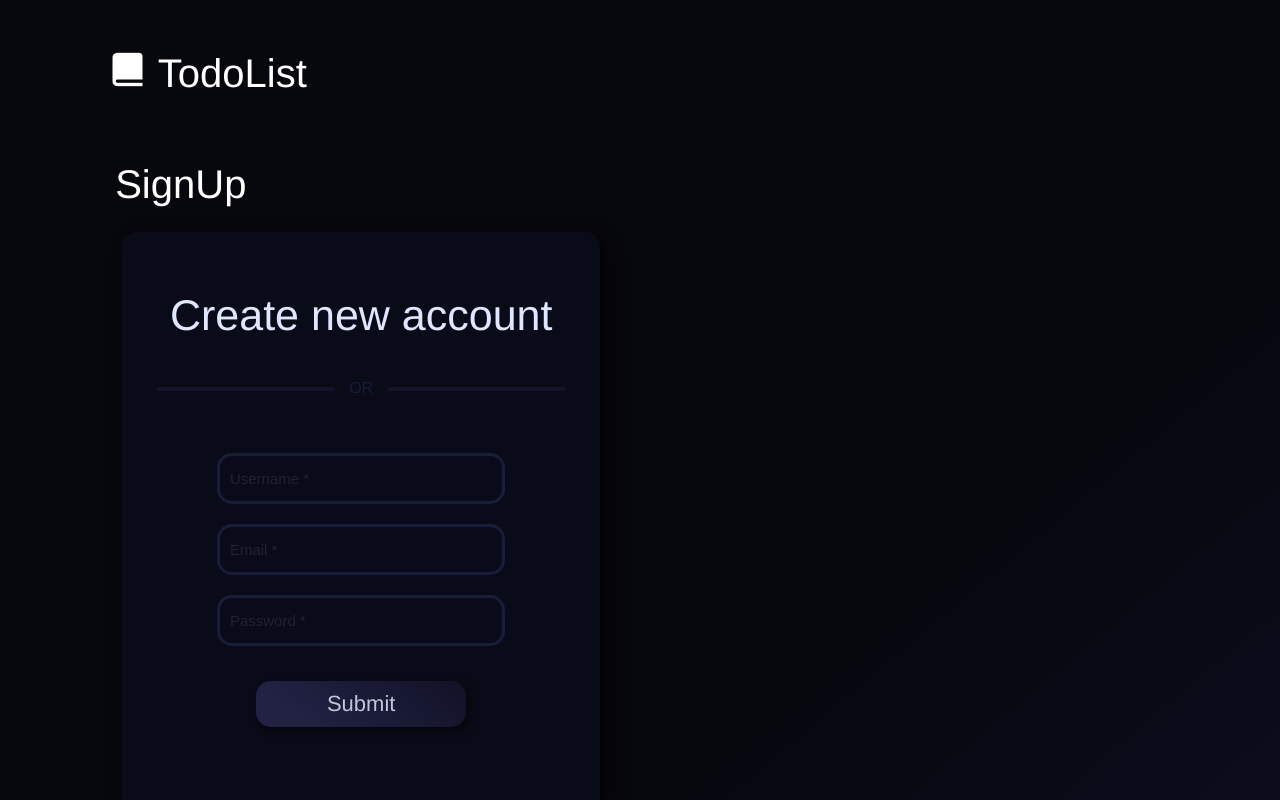
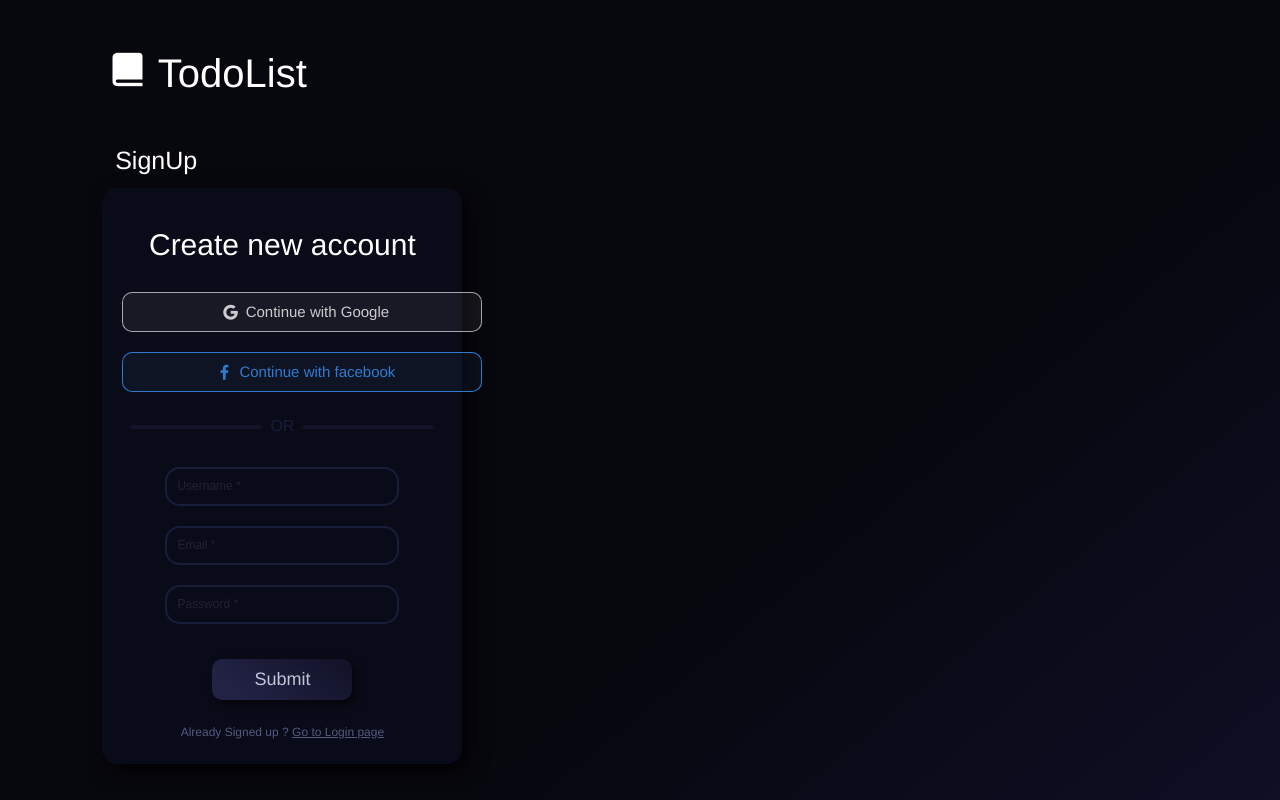
Before and after one commit to BROOTBULL/todolist-with-reactjs, a React (Vite) app in the folder frontend/: page /SignUp in a window 1280 px wide. Shown: the top 800 px of the page. Built offline with nearby package versions, Linux system fonts and the light colour scheme; no server answers; a web font is replaced by a local one.

Commit message:
new ui changes

```diff
--- a/frontend/SignUpPage/login.jsx
+++ b/frontend/SignUpPage/login.jsx
@@ -3,6 +3,7 @@ import { useState } from "react";
 import Footer from "../HomePage/footer";
 import "./signUp.css"
 import { authStore } from "../store/auth.store";
+import { useNavigate } from "react-router-dom";
 
 
 
@@ -15,6 +16,7 @@ export default function LogInPage()
     password:""
   })
 const {login}=authStore()
+const navigate=useNavigate();
 
  async function handleUserInput(e)
  {
@@ -38,24 +40,24 @@ const {login}=authStore()
             <i className="bx bxs-book-alt"></i> TodoList
             </div>
           </div>
-          <div style={{margin:" 5% 9%"}} className="head text">LogIn</div>
+          <div className="head_pagename text">LogIn</div>
           <div className="signUpBox">
             <div className="signup">
 
-              <h1 className="text">LogIn to your Account</h1>
+            <div className="head_info login text">LogIn to your account</div>
 
-              {/* <button className="Oauths text">
-              <i className='bx bxl-google'/>
-              </button>
-              <button className="Oauths blue text">
-              <i className='bx bxl-facebook'/>
-              </button> */}
+            <button className="Oauths google text">
+            <i className='bx bxl-google'/>Continue with Google
+            </button>
+            <button className="Oauths facebook text">
+            <i className='bx bxl-facebook'/>Continue with facebook
+            </button>
 
-             <div style={{display:"flex",flexDirection:"row"}}>
-             <hr style={{borderWidth:"2px",width:"40%"}}/>
-             <span style={{color:"rgba(62, 75, 146, 0.278)"}} className="text">OR</span>
-             <hr style={{borderWidth:"2px",width:"40%"}}/>
-             </div>
+            <div style={{display:"flex",flexDirection:"row",marginTop:"15px"}}>
+            <hr style={{borderWidth:"2px",width:"40%"}}/>
+            <span style={{color:"rgba(62, 75, 146, 0.278)"}} className="text">OR</span>
+            <hr style={{borderWidth:"2px",width:"40%"}}/>
+            </div>
 
              <form className="User_input_box">
 
@@ -67,6 +69,7 @@ const {login}=authStore()
               onChange={(e)=>{ setUserInfo({...userInfo , email:e.currentTarget.value})}}
               name="email"
               placeholder="Email *"
+              autoComplete="off"
               required
                />
 
@@ -76,12 +79,15 @@ const {login}=authStore()
               value={userInfo.password}
               onChange={(e)=>{ setUserInfo({...userInfo , password:e.currentTarget.value})}}
               name="password"
+              autoComplete="off"
               placeholder="Password *"
               required
                />
 
                <button  className="text btn user_submit_btn" onClick={handleUserInput}>Submit</button>
-
+               <div className="text" style={{fontSize:"12px",color:"rgba(131, 141, 195, 0.6)",textDecoration:"underline",cursor:"pointer"}}>Forgot your password ?</div>
+               <hr style={{borderWidth:"1px",width:"100%"}}/>
+               <div style={{fontSize:"12px",color:"rgba(131, 141, 195, 0.6)"}} className="text">Dont have an account ? <span onClick={()=>navigate("/SignUp")} style={{textDecoration:"underline",cursor:"pointer"}}>SignUp</span></div>
              </form>
 
             </div>
--- a/frontend/SignUpPage/signUp.css
+++ b/frontend/SignUpPage/signUp.css
@@ -1,50 +1,44 @@
-.signUpBox
+.signup
 {
     display: flex;
-    flex-direction: row;
-    margin:1% 8% ;
-    gap: 40px;
-}
-
-.signUpBox >*
-{
-    flex:1;
-    margin: 0px 20px;
+    flex-direction: column;
+    margin:1% 8% 8%;
     padding: 20px;
+    padding-bottom: 5px;
+    width: 25%;
     height: fit-content;
     border-radius: 15px;
-}
-.signup
-{
     text-align: center;
     background-color: rgba(16, 20, 40, 0.373);
     box-shadow: 7px 7px 20px rgba(0, 0, 0, 0.808);
-
+}
+.head_pagename
+{
+    margin: 10px 9%;
+    font-size: 25px;
+}
+.head_info
+{
+    font-size: 30px;
+    padding: 20px;
 }
 
-.signup h1
-{
-    color: rgb(225, 230, 255) !important;
-    padding: 10px;
-    font-weight: 400;
-    font-size: 43px;
-}
 .User_input_box
 {
-    padding: 10%;
+    padding: 20px;
     align-items: center;
     display: flex;
     flex-direction: column;
 }
 .signup .userInput
 {
-    color: rgba(236, 239, 255, 0.712);
-    border-width: 3px;
+    color: rgb(172, 206, 255);
+    border-width: 2px;
     border-color: rgba(62, 75, 146, 0.278);
     border-style: solid;
-    font-size: 15px;
+    font-size: 12px;
     padding: 5px 10px;
-    height: 35px;
+    height: 25px;
     width: 75%;
     margin: 10px 0px;
     outline: none;
@@ -54,40 +48,57 @@
 
 .signup .userInput::placeholder
 {
+    font-size: 12px;
     color: rgba(131, 141, 195, 0.181);
 }
-/*
+
 .Oauths
 {
+    display: flex;
+    justify-content: center;
+    align-items: center;
     height: 40px;
-    width: 40px;
-    padding-top: 5px;
-    margin: 30px;
-    font-size: 22px ;
-    border-width: 3px;
+    width: 360px;
+    margin: 10px auto;
+    font-size: 15px ;
+    border-width: 1px;
+    padding: 10px;
     color: rgba(255, 255, 255, 0.778) !important;
     border-color: rgba(255, 255, 255, 0.612);
-    background-color: rgba(255, 255, 255, 0.14);
+    background-color: rgba(255, 255, 255, 0.06);
     border-style: solid;
-    border-radius: 100%;
+    border-radius: 10px;
     cursor: pointer;
     transition:.3s;
-} */
+}
 
-/* .Oauths:hover
+.Oauths.facebook
+{
+    color: rgba(57, 153, 255, 0.778) !important;
+    border-color: rgba(57, 153, 255, 0.778);
+    background-color: rgba(107, 174, 255, 0.06);
+}
+
+.Oauths .bx
+{
+  margin:5px;
+  font-size: 20px;
+}
+
+.Oauths:hover
 {
     background-color: rgba(255, 255, 255, 0.312);
 
-} */
+}
 
 .user_submit_btn
 {
     padding: 10px;
     color: rgba(236, 239, 255, 0.8) !important;
-    width: 60%;
-    font-size: 22px ;
+    width: 50%;
+    font-size: 18px ;
     margin: 25px 0px;
-    border-radius: 15px;
+    border-radius: 10px;
     box-shadow: 4px 4px 10px rgba(0, 0, 0, 0.588);
     background-image: -webkit-linear-gradient(
         50deg,
--- a/frontend/SignUpPage/signUp.jsx
+++ b/frontend/SignUpPage/signUp.jsx
@@ -2,6 +2,7 @@ import { useState } from "react";
 import Footer from "../HomePage/footer";
 import "./signUp.css"
 import { authStore } from "../store/auth.store";
+import { useNavigate } from "react-router-dom";
 
 
 
@@ -14,7 +15,7 @@ export default function SignUpPage()
     password:""
   })
 
-
+  const navigate=useNavigate();
   const {signUp}=authStore()
 
  async function handleUserInput(e)
@@ -40,20 +41,20 @@ export default function SignUpPage()
             <i className="bx bxs-book-alt"></i> TodoList
             </div>
           </div>
-          <div style={{margin:" 2% 9%"}} className="head text">SignUp</div>
+          <div className="head_pagename text">SignUp</div>
           <div className="signUpBox">
             <div className="signup">
 
-              <h1 className="text">Create new account</h1>
+              <div className="head_info text">Create new account</div>
 
-              {/* <button className="Oauths text">
-              <i className='bx bxl-google'/>
+              <button className="Oauths google text">
+              <i className='bx bxl-google'/>Continue with Google
               </button>
-              <button className="Oauths blue text">
-              <i className='bx bxl-facebook'/>
-              </button> */}
+              <button className="Oauths facebook text">
+              <i className='bx bxl-facebook'/>Continue with facebook
+              </button>
 
-             <div style={{display:"flex",flexDirection:"row"}}>
+             <div style={{display:"flex",flexDirection:"row",marginTop:"15px"}}>
              <hr style={{borderWidth:"2px",width:"40%"}}/>
              <span style={{color:"rgba(62, 75, 146, 0.278)"}} className="text">OR</span>
              <hr style={{borderWidth:"2px",width:"40%"}}/>
@@ -68,7 +69,7 @@ export default function SignUpPage()
               onChange={(e)=>{ setUserInfo({...userInfo , username:e.currentTarget.value})}}
               value={userInfo.username}
               placeholder="Username *"
-              autoComplete="none"
+              autoComplete="off"
               required
                />
 
@@ -79,6 +80,7 @@ export default function SignUpPage()
               onChange={(e)=>{ setUserInfo({...userInfo , email:e.currentTarget.value})}}
               name="email"
               placeholder="Email *"
+              autoComplete="off"
               required
                />
 
@@ -89,11 +91,12 @@ export default function SignUpPage()
               onChange={(e)=>{ setUserInfo({...userInfo , password:e.currentTarget.value})}}
               name="password"
               placeholder="Password *"
+              autoComplete="off"
               required
                />
 
                <button  className="text btn user_submit_btn" onClick={handleUserInput}>Submit</button>
-
+               <div style={{fontSize:"12px",color:"rgba(131, 141, 195, 0.6)"}} className="text">Already Signed up ? <span onClick={()=>navigate("/Login")} style={{textDecoration:"underline",cursor:"pointer"}}> Go to Login page</span></div>
              </form>
 
             </div>
--- a/frontend/src/home.jsx
+++ b/frontend/src/home.jsx
@@ -7,6 +7,7 @@ import UserOptions from "./UserOptions";
 import { Link } from "react-router-dom";
 
 import { authStore } from "../store/auth.store";
+import { todoStore } from "../store/todo.store";
 
 
 const URL="http://localhost:3000"
@@ -17,8 +18,8 @@ function Home() {
 
 
   const [isSidebarActive, setIsSidebarActive] = useState(true);
-  const {userId,ProjectSelected,setProjectSelected,logout}=authStore()
-  const {fetchProjects,data,username}=authStore()
+  const {userId,logout,username}=authStore()
+  const {fetchProjects,data,ProjectSelected,setProjectSelected}=todoStore()
 
 
 
@@ -49,7 +50,7 @@ useEffect(() => {
     await axios.delete(`${URL}/api/${userId}/${projectDelete}`)
     .then(response => {
       console.log('project deleted',response.data);
-      fetchProjects()
+      fetchProjects(userId)
       setProjectSelected("Today")
     })
     .catch(error => {
--- a/frontend/src/index.css
+++ b/frontend/src/index.css
@@ -9,7 +9,7 @@ body {
   overflow: hidden;
   overflow-y: scroll;
   scrollbar-width: none;
-  min-height: 200vh;
+  min-height: 100vh;
 }
 
 .bx{cursor: pointer;}
--- a/frontend/store/auth.store.js
+++ b/frontend/store/auth.store.js
@@ -2,18 +2,16 @@ import axios from "axios";
 import { create } from "zustand";
 
 const authURL = "http://localhost:3000/api/auth";
-const URL="http://localhost:3000";
 
-axios.defaults.withCredentials = true;
+
+axios.defaults.withCredentials = true;// line tells Axios HTTP client to send cookies with every request by default
 
 export const authStore = create((set) => ({
+
   username:null,
   userId: null,
   isAuthanticated: false,
-  ProjectSelected:"",
   error: null,
-
-  setProjectSelected: (projectName) => set({ ProjectSelected: projectName }),
 
   login:async(userInfo)=>{
     try {
@@ -64,19 +62,5 @@ logout:async()=>
 },
 
 
-data:[],
-
-fetchProjects: async (userId) => {
-  try {
-    console.log("userId",userId);
-
-    const response = await axios.get(`${URL}/api/${userId}/projects`);
-    set({data:response.data});
-    console.log("project Names==>",response.data)
-
-  } catch (error) {
-    console.error('Error fetching tasks:', error);
-  }
-}
 
 }));
--- /dev/null
+++ b/frontend/store/todo.store.js
@@ -0,0 +1,32 @@
+import axios from "axios";
+import { create } from "zustand";
+
+const URL="http://localhost:3000";
+
+axios.defaults.withCredentials = true;// line tells Axios HTTP client to send cookies with every request by default
+
+
+export const todoStore = create((set)=>({
+
+    ProjectSelected:"",
+    setProjectSelected: (projectName) => set({ ProjectSelected: projectName }),
+
+
+    data:[],
+
+    fetchProjects: async (userId) => {
+    try {
+        console.log("userId",userId);
+
+        const response = await axios.get(`${URL}/api/${userId}/projects`);
+        set({data:response.data});
+        console.log("project Names==>",response.data)
+
+    } catch (error) {
+        console.error('Error fetching tasks:', error);
+    }
+    },
+
+
+
+}))
```
Also changed, not shown: frontend/Contexts/UserContext.js (deleted, +0 -18 lines), frontend/Contexts/UserContextProvider.js (deleted, +0 -22 lines), 1 other file (tests, documents, lock files or other folders).
